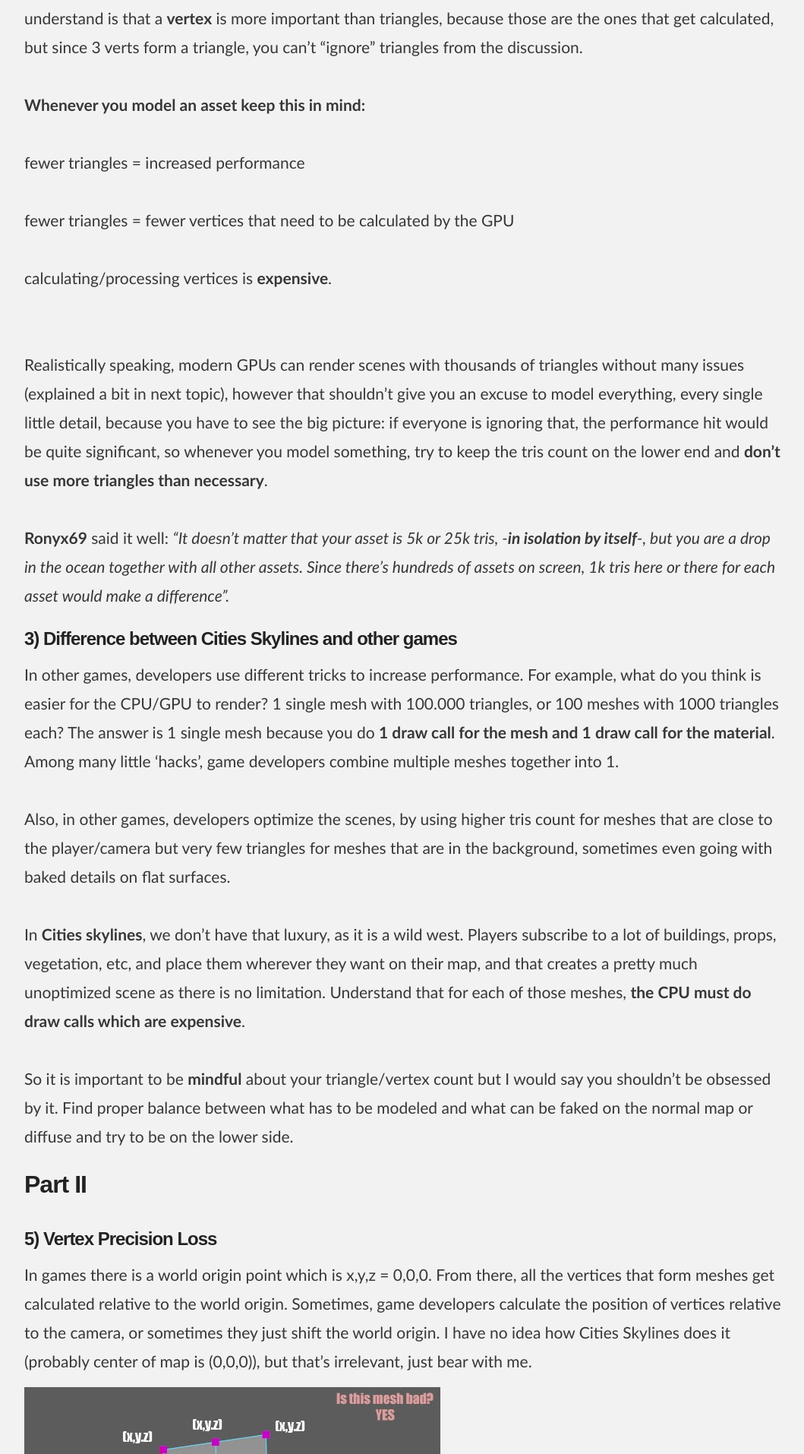
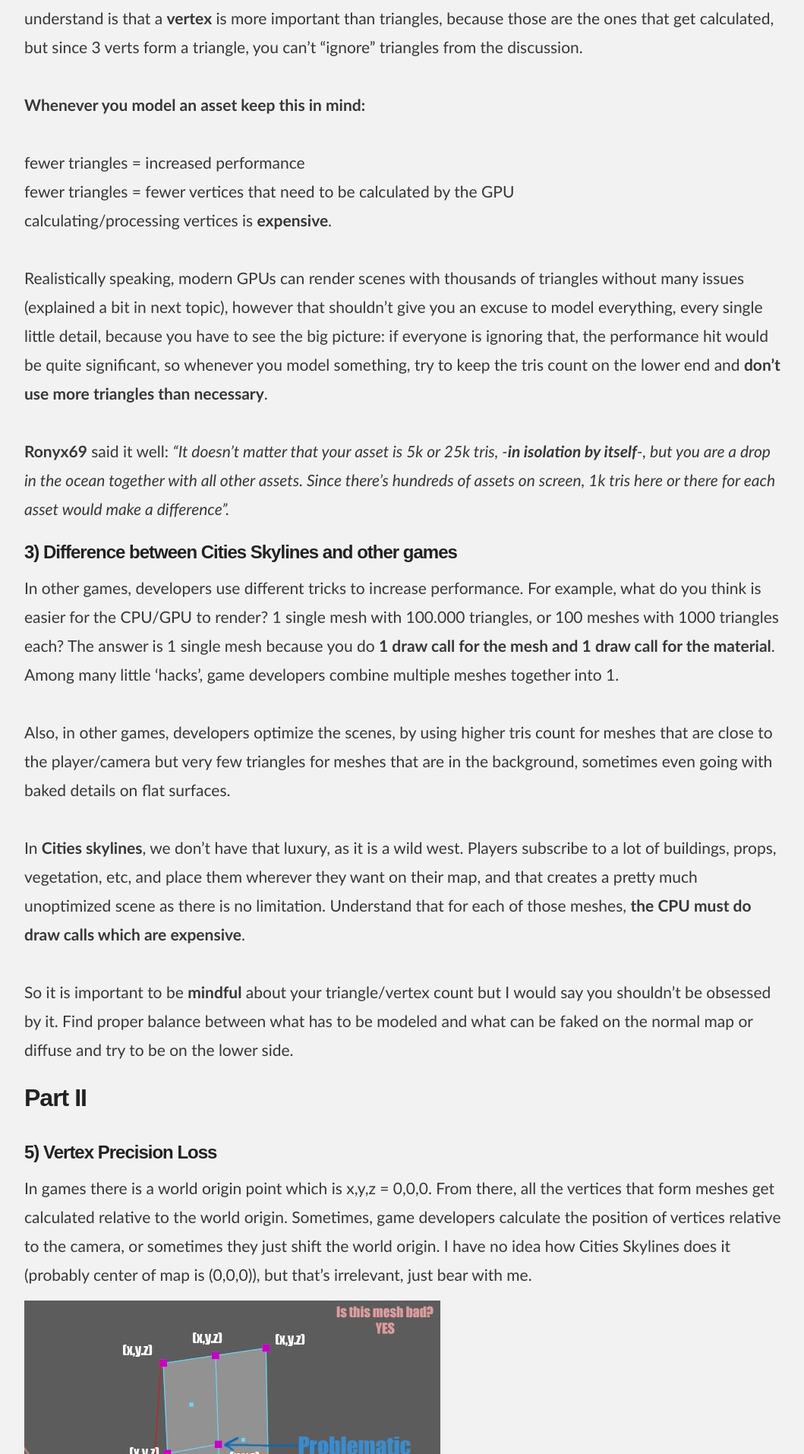
Before and after one commit to comradeintense/assetoptimization, a Jekyll site: the page built from index.md, in a window 1280 px wide. Shown: the part 2676-4590 px from the top of the page at 76% size, without its empty margins (108-1167 px from the left). Built offline with Jekyll 4.4.1, drawn with Linux system fonts in a browser that asks for light colours; our own code applies the rules of GitHub Pages for plain Markdown files.

```diff
--- a/index.md
+++ b/index.md
@@ -40,9 +40,9 @@ Based on this you can already kinda understand why the game is running with 10fp
 Now that you understand what a draw call is, let’s discuss the big topic: triangles count. First thing to understand is that a **vertex** is more important than triangles, because those are the ones that get calculated, but since 3 verts form a triangle, you can’t “ignore” triangles from the discussion.
 <br><br>
 **Whenever you model an asset keep this in mind:**<br><br>
-fewer triangles = increased performance<br><br>
-fewer triangles = fewer vertices that need to be calculated by the GPU<br><br>
-calculating/processing vertices is **expensive**.<br><br>
+fewer triangles = increased performance<br>
+fewer triangles = fewer vertices that need to be calculated by the GPU<br>
+calculating/processing vertices is **expensive**.<br>
 <br>
 Realistically speaking, modern GPUs can render scenes with thousands of triangles without many issues (explained a bit in next topic), however that shouldn’t give you an excuse to model everything, every single little detail, because you have to see the big picture: if everyone is ignoring that, the performance hit would be quite significant, so whenever you model something, try to keep the tris count on the lower end and **don’t use more triangles than necessary**.
 <br><br>
```
